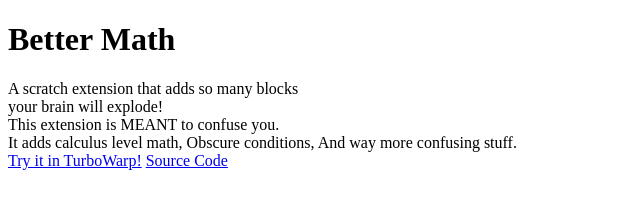
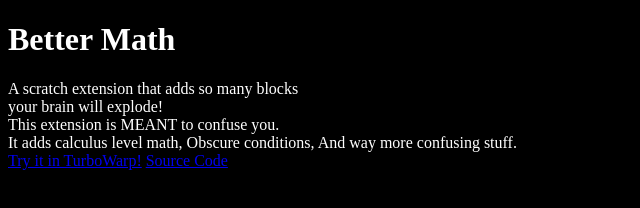
Before and after one commit to kloodi2020/kloodi2020.github.io, a plain HTML site: page BetterMath.html in a window 1280 px wide. Shown: the whole page, without its empty margins (0-640 px from the left). Drawn offline with Linux system fonts and the light colour scheme.

Commit message:
Update BetterMath.html

```diff
--- a/BetterMath.html
+++ b/BetterMath.html
@@ -2,14 +2,25 @@
 <html lang="en">
   <head>
     <title>Kloodi2020's Better Math</title>
+    <style>
+      body {
+        background-color: black;
+      }
+      span {
+        color: white;
+      }
+      h1 {
+        color: white;
+      }
+    </style>
   </head>
   <body>
     <h1>Better Math</h1>
-    A scratch extension that adds so many blocks<br>
-    your brain will explode!<br>
+    <span>A scratch extension that adds so many blocks<br></span>
+    <span>your brain will explode!<br></span>
 
-    This extension is MEANT to confuse you.<br>
-    It adds calculus level math, Obscure conditions, And way more confusing stuff.<br>
+    <span>This extension is MEANT to confuse you.<br></span>
+    <span>It adds calculus level math, Obscure conditions, And way more confusing stuff.<br></span>
 
     <a href="https://turbowarp.org/editor?extension=https://kloodi2020.github.io/BetterMath.js">Try it in TurboWarp!</a>
     <a href="BetterMath.js">Source Code</a>
```
